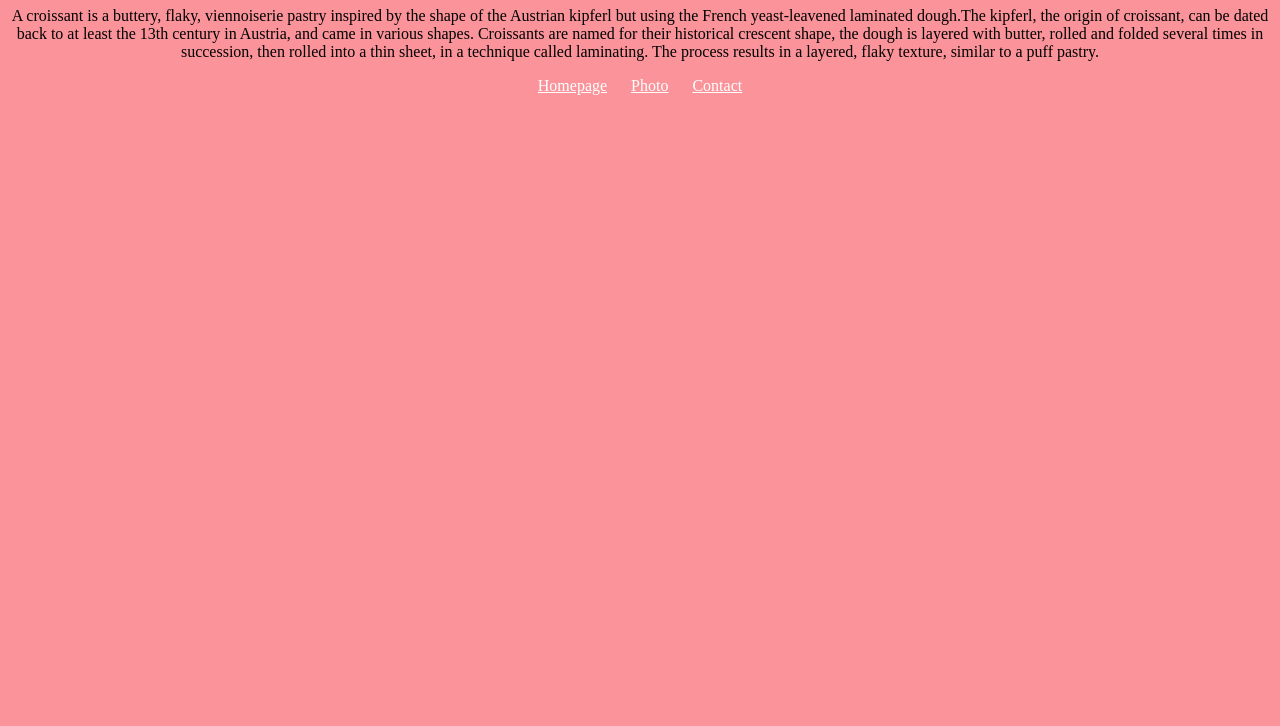
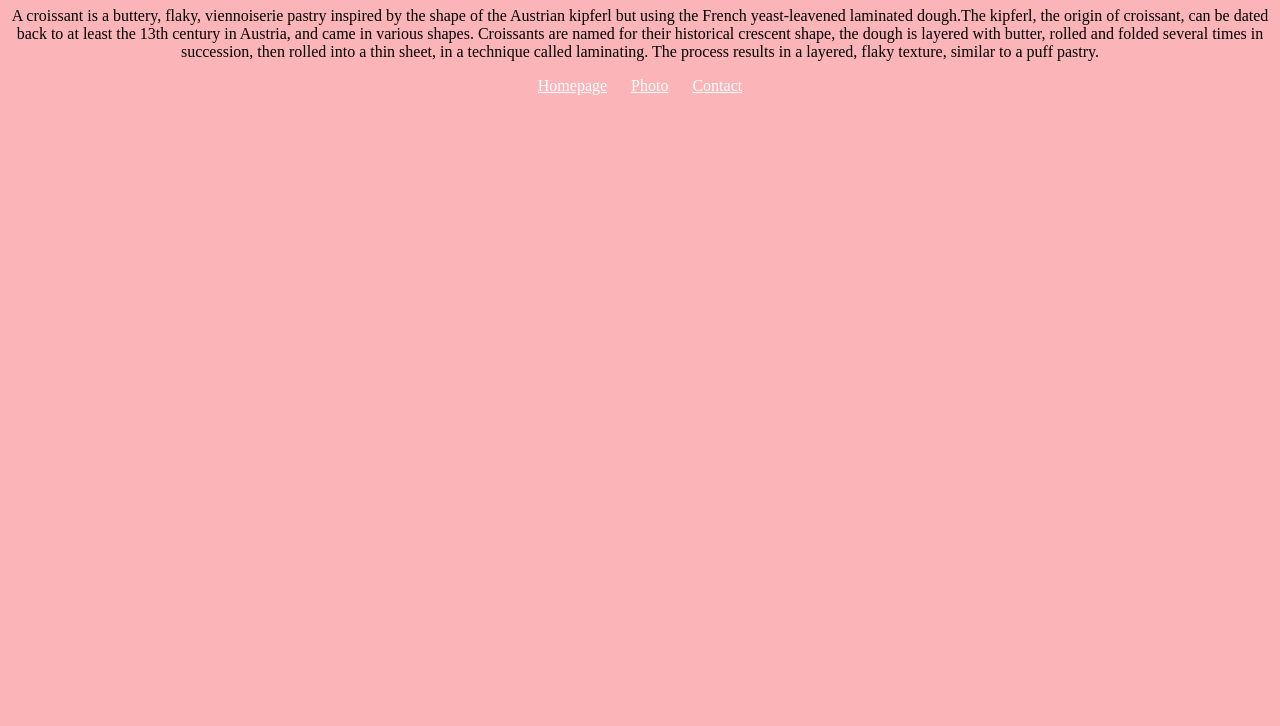
Before and after one commit to Ola-code55/Croissant, a plain HTML site: page index.html in a window 1280 px wide. Shown: the part 74-800 px from the top of the page. Drawn offline with Linux system fonts and the light colour scheme.

Commit message:
Changed the background CSS color

```diff
--- a/css/styles.css
+++ b/css/styles.css
@@ -1,5 +1,5 @@
 body{
-    background: #fa939a;
+    background: #fbb5b9;
     display: block;
     margin: 8px;
 }
```
